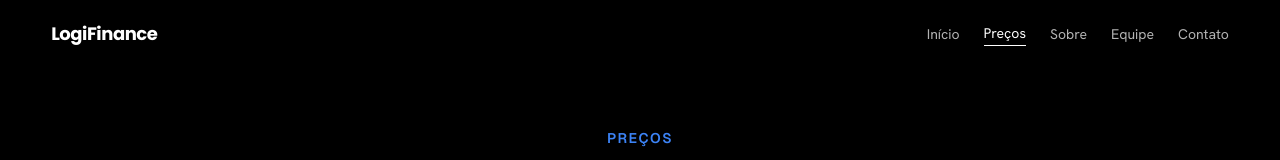
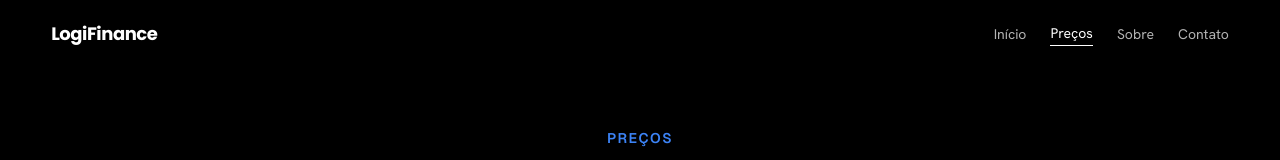
Before and after one commit to BenMachado/logifinance, a Next.js app in the folder frontend/: page /precos in a window 1280 px wide. Shown: the top 160 px of the page. Built offline with nearby package versions, Linux system fonts and the light colour scheme.

Commit message:
fix: remover pagina equipe e link da nav

```diff
--- a/frontend/app/(marketing)/equipe/page.tsx
+++ /dev/null
@@ -1,60 +0,0 @@
-const team = [
-  {
-    name: "Carlos Silva",
-    role: "CEO & Fundador",
-    image: "https://images.unsplash.com/photo-1507003211169-0a1dd7228f2d?w=400&q=80",
-    bio: "15 anos no setor de transportes. Antes do LogiFinance, gerenciou uma frota de 200+ caminhões.",
-  },
-  {
-    name: "Ana Santos",
-    role: "CTO",
-    image: "https://images.unsplash.com/photo-1494790108377-be9c29b29330?w=400&q=80",
-    bio: "Engenheira de software com foco em sistemas financeiros. Ex-\u200BFAANG.",
-  },
-  {
-    name: "Pedro Costa",
-    role: "Head de Produto",
-    image: "https://images.unsplash.com/photo-1472099645785-5658abf4ff4e?w=400&q=80",
-    bio: "Product manager com experiência em SaaS B2B. Apaixonado por UX que simplifica o complexo.",
-  },
-  {
-    name: "Mariana Lima",
-    role: "Head de Operações",
-    image: "https://images.unsplash.com/photo-1438761681033-6461ffad8d80?w=400&q=80",
-    bio: "Ex-gestora de logística. Sabe na prática o que o operador precisa ver na tela.",
-  },
-];
-
-export default function EquipePage() {
-  return (
-    <div className="pt-32 pb-24">
-      <div className="site-shell">
-        <p className="font-mono text-sm uppercase tracking-widest text-[hsl(217,91%,60%)] font-semibold">
-          Equipe
-        </p>
-        <h1 className="mt-4 text-4xl md:text-5xl font-bold tracking-tight font-heading">
- Quem faz o LogiFinance
-        </h1>
-        <p className="mt-4 max-w-2xl text-lg text-[#aaa] leading-relaxed">
-          Uma equipe que entende tanto de transportes quanto de tecnologia.
-        </p>
-
-        <div className="mt-16 grid gap-8 sm:grid-cols-2 lg:grid-cols-4">
-          {team.map((member) => (
-            <div key={member.name} className="group">
-              <div className="relative overflow-hidden rounded-2xl border border-[#222]">
-                <div
-                  className="h-[280px] bg-cover bg-center grayscale group-hover:grayscale-0 transition-all duration-500"
-                  style={{ backgroundImage: `url(${member.image})` }}
-                />
-              </div>
-              <h3 className="mt-4 text-lg font-bold font-heading">{member.name}</h3>
-              <p className="text-sm text-[hsl(217,91%,60%)]">{member.role}</p>
-              <p className="mt-2 text-sm text-[#aaa] leading-relaxed">{member.bio}</p>
-            </div>
-          ))}
-        </div>
-      </div>
-    </div>
-  );
-}
--- a/frontend/components/landing/site-nav.tsx
+++ b/frontend/components/landing/site-nav.tsx
@@ -9,7 +9,6 @@ const links = [
   { to: "/", label: "Início" },
   { to: "/precos", label: "Preços" },
   { to: "/sobre", label: "Sobre" },
-  { to: "/equipe", label: "Equipe" },
   { to: "/contato", label: "Contato" },
 ];
 
```
